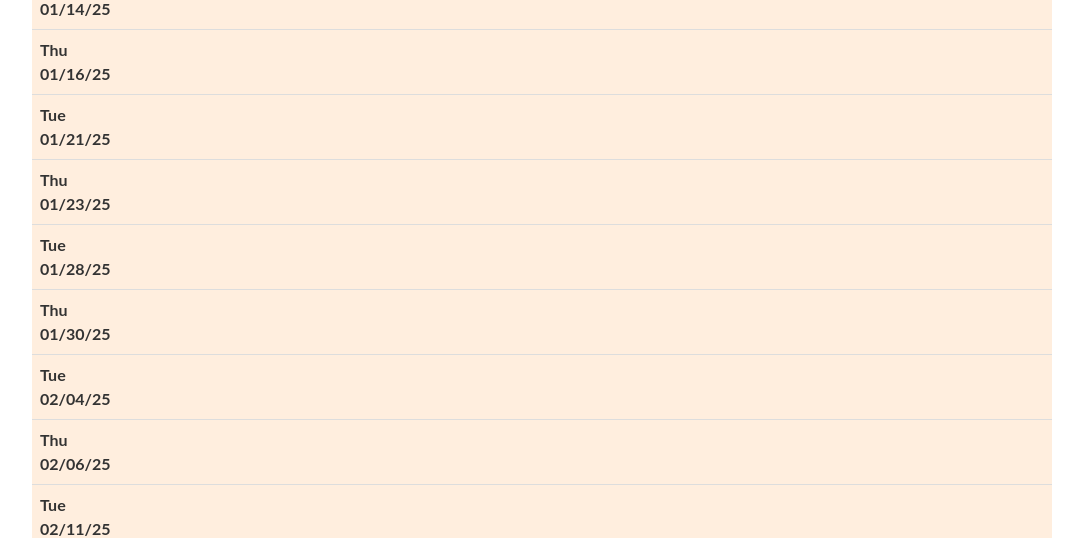
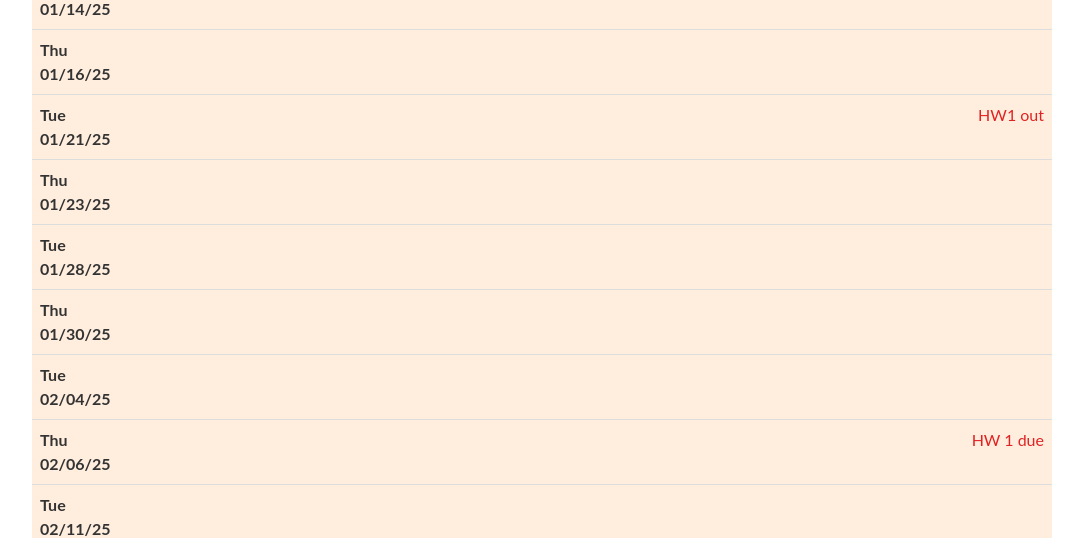
Before and after one commit to yale-nlp/cpsc477, a Jekyll site: the page built from _pages/lectures.md, in a window 1280 px wide and 900 px high. Shown: the part 275-813 px from the top of the window, without its empty margins (98-1181 px from the left). Built offline with Jekyll 4.4.1, drawn with Linux system fonts in a browser that asks for light colours; nearby versions of some CDN libraries; comment, search, counter and statistics services are not loaded.

Commit message:
Update lectures.yml

```diff
--- a/_data/lectures.yml
+++ b/_data/lectures.yml
@@ -30,7 +30,7 @@
     - Distributed Representation of Words and Phrases and their Compositionality (Mikolov et al., 2013) <a href="https://arxiv.org/pdf/1310.4546.pdf" target="_blank">[link]</a>
     - Efficient Estimation of Word Representations in Vector Space (Mikolov et al., 2013) <a href="https://arxiv.org/pdf/1301.3781.pdf" target="_blank">[link]</a>
     - Word2vec Explained- deriving Mikolov et al.'s negative-sampling word-embedding method (Goldberg and Levy, 2014) <a href="https://arxiv.org/pdf/1402.3722.pdf" target="_blank">[link]</a>
-  logistics:
+  logistics: HW1 out
 
 - date: Thu 01/23/25
   lecturer:
@@ -99,7 +99,7 @@
     - Luong et al. (2015) Effective Approaches to Attention-based Neural Machine Translation <a href="https://arxiv.org/pdf/1508.04025.pdf" target="_blank">[link]</a>
     - Attention is All You Need (Vaswani et al., 2017) <a href="https://arxiv.org/pdf/1706.03762.pdf" target="_blank">[link]</a>
     - Illustrated Transformer <a href="http://jalammar.github.io/illustrated-transformer/" target="_blank">[link]</a>
-  logistics:
+  logistics: HW 1 due
 
 - date: Tue 02/11/25
   lecturer:
```
